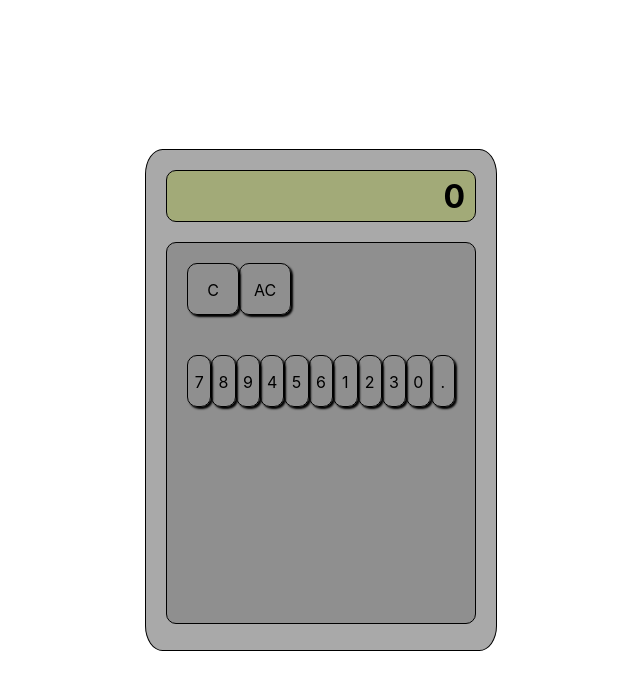
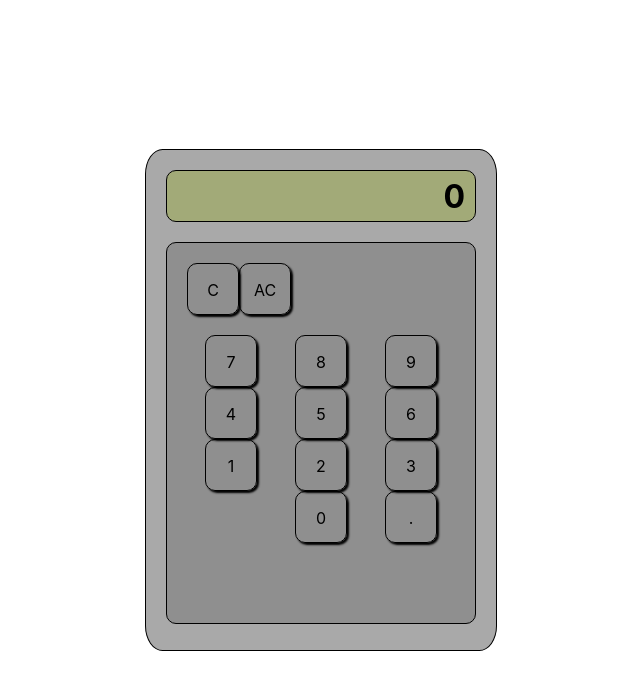
Before and after one commit to mrkshx/calculator, a React (Create React App) app: page / in a window 1280 px wide. Shown: the top 690 px of the page, without its empty margins (319-959 px from the left). Built offline with nearby package versions, Linux system fonts and the light colour scheme.

Commit message:
added id and className depending on name and type, also added grid to NumberPad

```diff
--- a/src/component/key.jsx
+++ b/src/component/key.jsx
@@ -4,7 +4,9 @@ import "../style/key.scss";
 
 const Key = (props) => {
 
-  return <div className="key">
+  return <div
+    className={`key ${props.type}_key`}
+    id={props.type === "number" ? props.value === "." ? "numdot" : `num${props.value}` : "" }>
     <p>{props.value}</p>
   </div>
 }
--- a/src/component/number_pad.jsx
+++ b/src/component/number_pad.jsx
@@ -2,9 +2,11 @@ import React from 'react';
 
 import Key from './key';
 
+import "../style/number_pad.scss";
+
 const NumberPad = () => {
 
-  return <div id="clear_pad" >
+  return <div id="number_pad" >
     <Key value="7" type="number" />
     <Key value="8" type="number" />
     <Key value="9" type="number" />
--- /dev/null
+++ b/src/style/number_pad.scss
@@ -0,0 +1,53 @@
+#number_pad {
+  display: grid;
+  grid-template-areas:
+    "num7 num8 num9"
+    "num4 num5 num6"
+    "num1 num2 num3"
+    ". num0 numdot";
+  justify-content: space-evenly;
+}
+
+#num1 {
+  grid-area: num1;
+}
+
+#num2 {
+  grid-area: num2;
+}
+
+#num3 {
+  grid-area: num3;
+}
+
+#num4 {
+  grid-area: num4;
+}
+
+#num5 {
+  grid-area: num5;
+}
+
+#num6 {
+  grid-area: num6
+}
+
+#num7 {
+  grid-area: num7;
+}
+
+#num8 {
+  grid-area: num8;
+}
+
+#num9 {
+  grid-area: num9;
+}
+
+#num0 {
+  grid-area: num0;
+}
+
+#numdot {
+  grid-area: numdot;
+}
```
